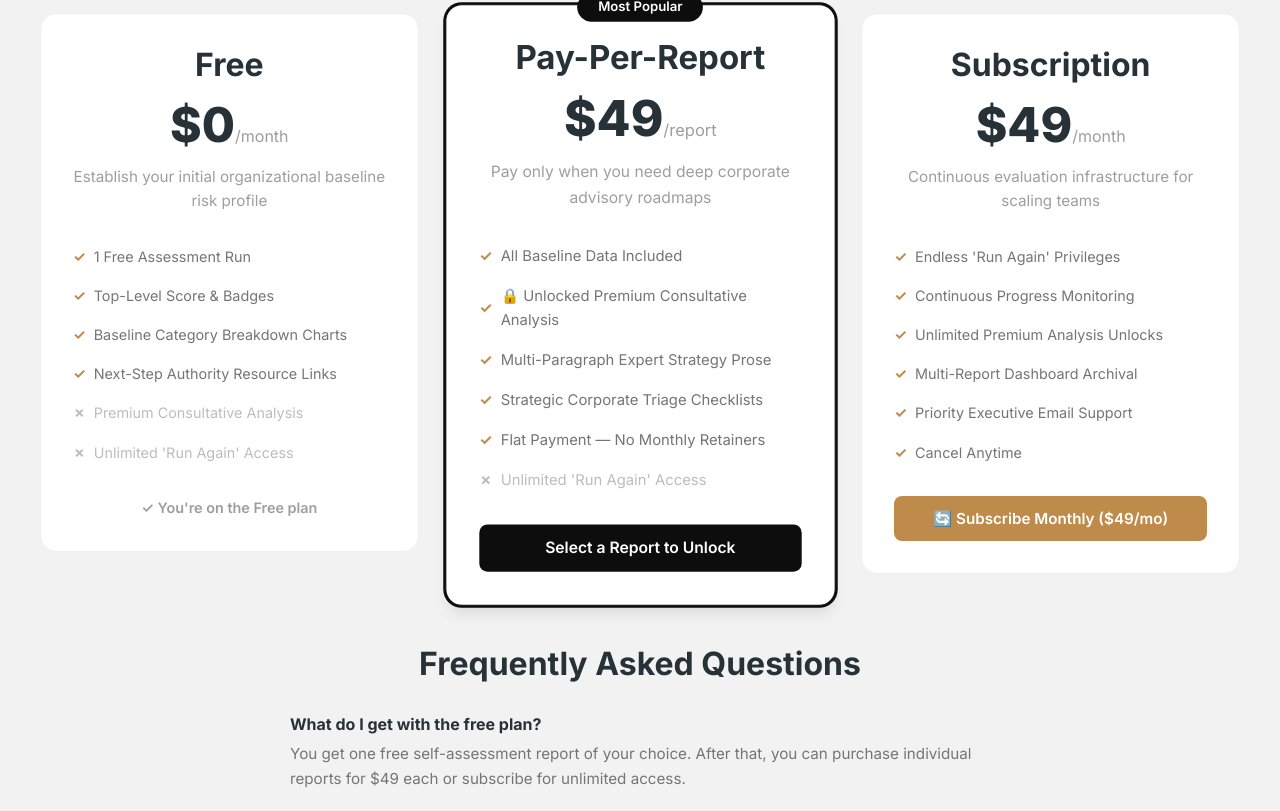
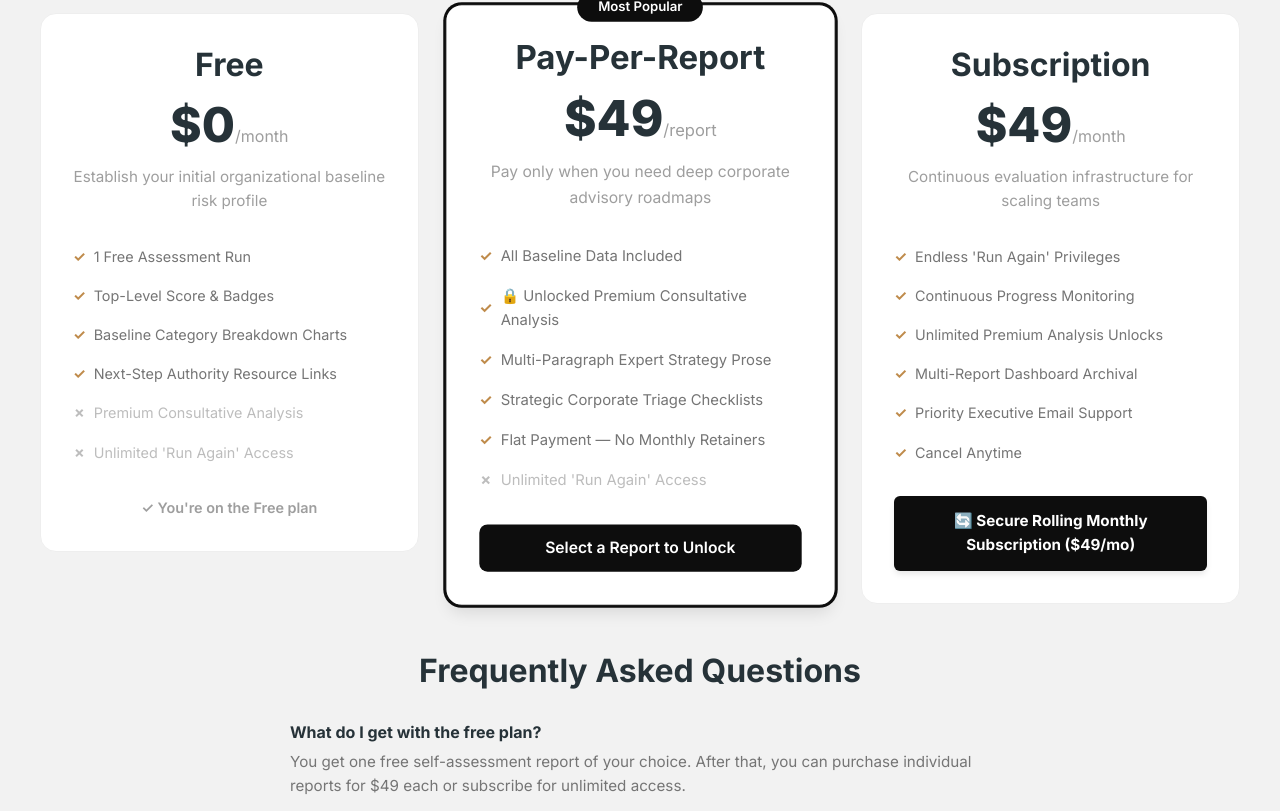
Before and after one commit to lmlewis1776/LevelSet, a Flask app: page /pricing in a window 1280 px wide. Shown: the part 260-1071 px from the top of the page. Run offline with Flask 3, Linux system fonts and the light colour scheme; the visitor is signed in with stand-in values (Sample User, id 1).

Commit message:
Update pricing.html
Fixing the buttons.

```diff
--- a/templates/pricing.html
+++ b/templates/pricing.html
@@ -54,7 +54,9 @@
                         <p style="color: var(--success); font-weight:600; font-size: 0.95rem; margin-top: 1rem;">✓ Unlocked with Subscription</p>
                     {% elif request.args.get('report_id') %}
                         <!-- Clean, Ultra-Reliable Stripe Checkout Core Anchor Hook -->
-                        <a href="/create-checkout-session/ppr?report_id={{ request.args.get('report_id') }}" class="btn btn-primary" style="width:100%; display: block; text-align: center; margin-top: 1rem; font-weight: 600; text-decoration: none; padding: 0.75rem;">💳 Unlock Report #{{ request.args.get('report_id') }} ($49)</a>
+                        <a href="/create-checkout-session/ppr?report_id={{ request.args.get('report_id') }}" style="display: block; width: 100%; margin-top: 1.5rem; padding: 0.85rem 1rem; background: #bf8b4b; color: white; font-weight: 700; text-align: center; text-decoration: none; border-radius: 6px; box-shadow: 0 4px 6px -1px rgba(0,0,0,0.1); border: none; font-size: 0.95rem; transition: background 0.2s;">
+                            💳 Secure One-Time Report Unlock ($49)
+                        </a>
                     {% else %}
                         <a href="/dashboard" class="btn btn-primary" style="width:100%; display: block; text-align: center; margin-top: 1rem; text-decoration: none; padding: 0.75rem;">Select a Report to Unlock</a>
                     {% endif %}
@@ -83,7 +85,9 @@
                         </div>
                     {% else %}
                         <!-- Clean, Ultra-Reliable Stripe Subscription Anchor Hook -->
-                        <a href="/create-checkout-session/subscription" class="btn btn-secondary" style="width:100%; display: block; text-align: center; margin-top: 1rem; font-weight: 600; text-decoration: none; padding: 0.75rem;">🔄 Subscribe Monthly ($49/mo)</a>
+                        <a href="/create-checkout-session/subscription" style="display: block; width: 100%; margin-top: 1.5rem; padding: 0.85rem 1rem; background: #0d0d0d; color: white; font-weight: 700; text-align: center; text-decoration: none; border-radius: 6px; box-shadow: 0 4px 6px -1px rgba(0,0,0,0.1); border: none; font-size: 0.95rem; transition: background 0.2s;">
+                            🔄 Secure Rolling Monthly Subscription ($49/mo)
+                        </a>
                     {% endif %}
                 {% else %}
                     <a href="/signup" class="btn btn-secondary" style="width:100%; margin-top: 1rem; text-decoration: none; padding: 0.75rem;">Subscribe Now</a>
```
